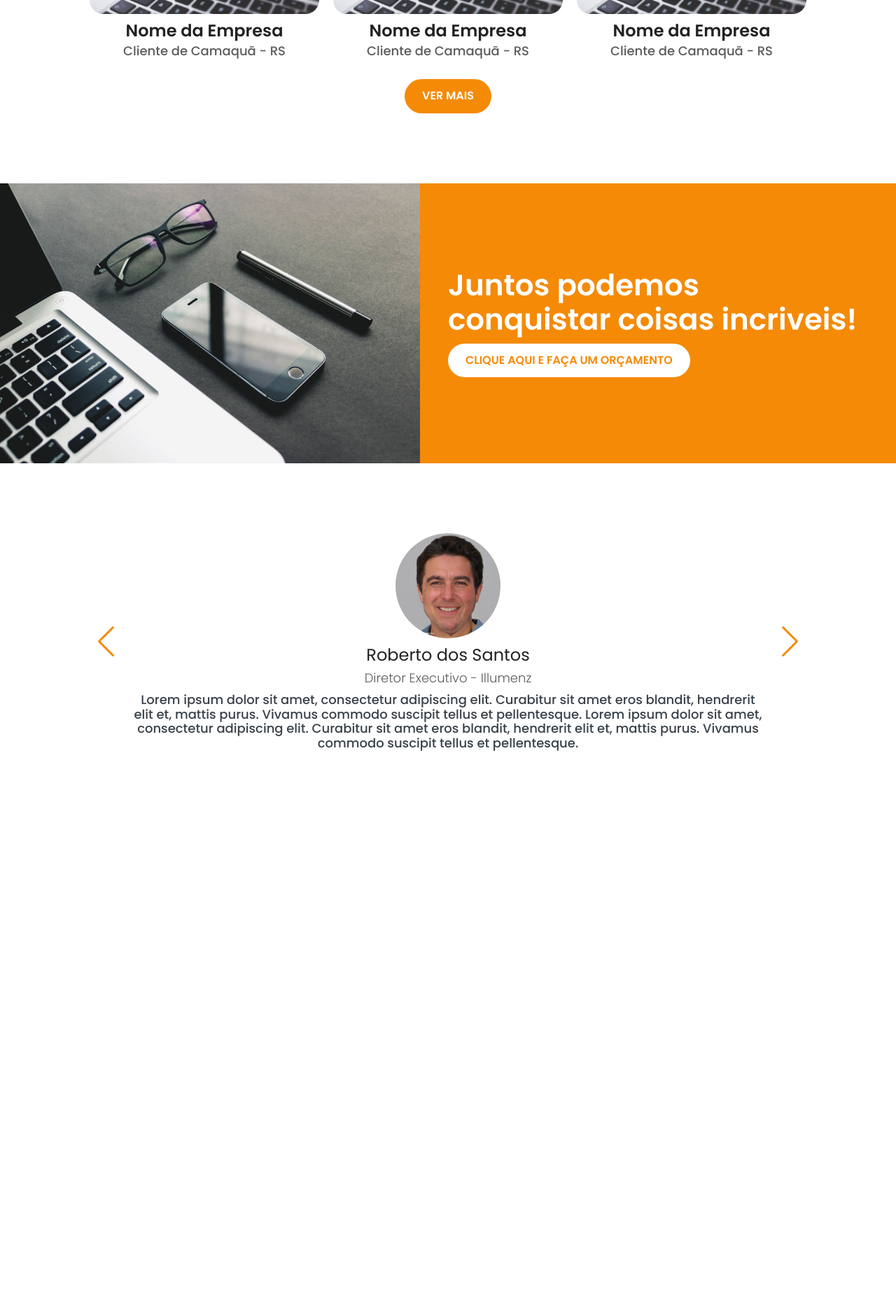
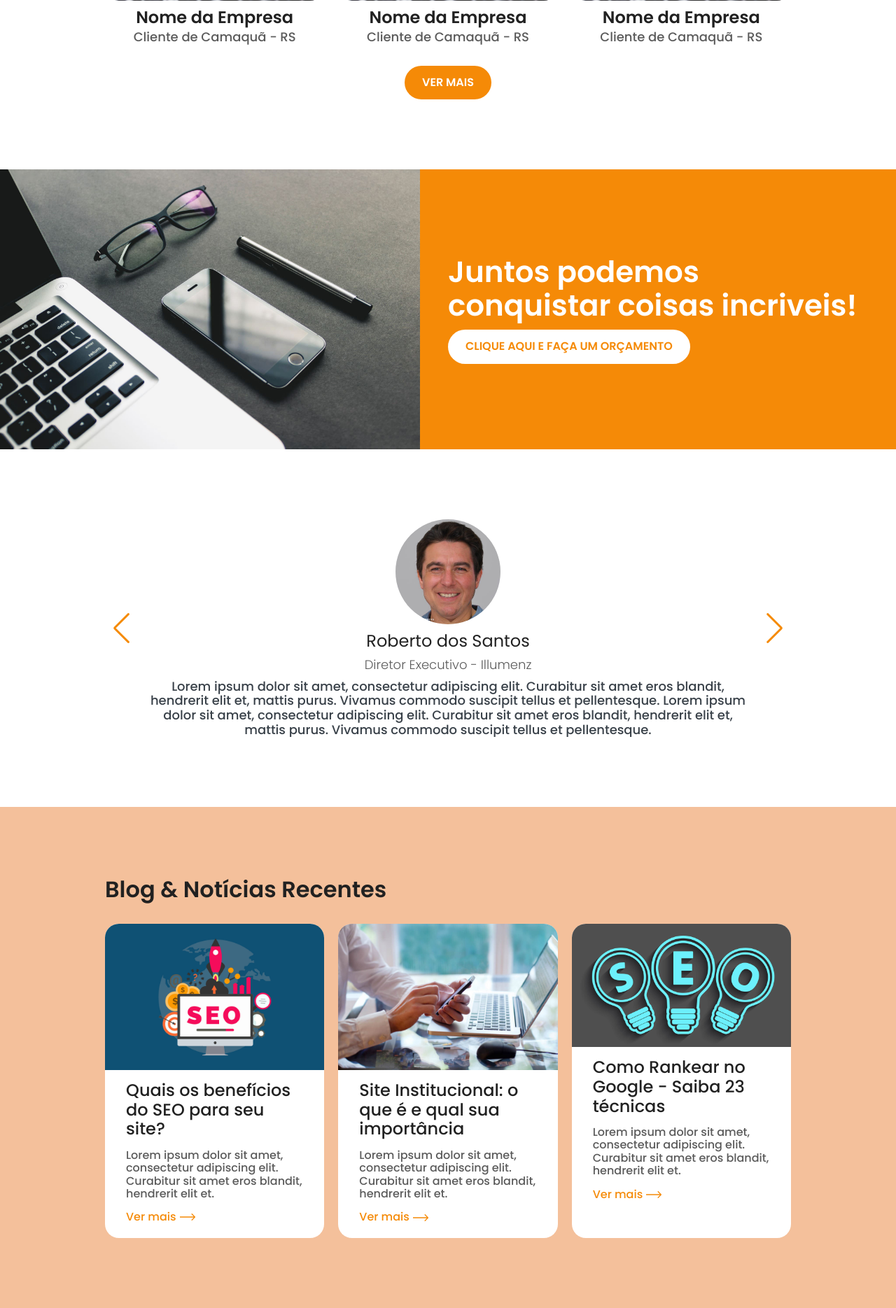
Before and after one commit to Fox-Websites/Fox-Webites, a PHP site: page / in a window 1280 px wide. Shown: the part 2491-4360 px from the top of the page at 70% size. Before the commit the page ends 3564 px from the top, so only its background shows below. Run offline with PHP 8.4, Linux system fonts and the light colour scheme.

Commit message:
Seção de blogs e noticias na pagina Home

```diff
--- a/index.html
+++ b/index.html
@@ -202,6 +202,44 @@
             <div class="swiper-button-next"></div>
         </div>
     </section>
+
+    <section id="posts">
+        <div id="posts__container">
+            <h2 id="posts__title">Blog & Notícias Recentes</h2>
+            <div id="posts__list">
+                <div class="posts__item">
+                    <img class="posts__item__image" src="assets/images/post1.jpg" alt="Post">
+                    <h2 class="posts__item__title">Quais os benefícios do SEO para seu site?</h2>
+                    <p class="posts__item__subtitle">Lorem ipsum dolor sit amet, consectetur adipiscing elit. Curabitur
+                        sit amet eros blandit, hendrerit elit et.</p>
+                    <a href="#" class="posts__item__cta">
+                        <p>Ver mais</p>
+                        <img src="assets/icons/Icon.svg" alt="Icon Right Arrow">
+                    </a>
+                </div>
+                <div class="posts__item">
+                    <img class="posts__item__image" src="assets/images/post2.jpeg" alt="Post">
+                    <h2 class="posts__item__title">Site Institucional: o que é e qual sua importância </h2>
+                    <p class="posts__item__subtitle">Lorem ipsum dolor sit amet, consectetur adipiscing elit. Curabitur
+                        sit amet eros blandit, hendrerit elit et.</p>
+                    <a href="#" class="posts__item__cta">
+                        <p>Ver mais</p>
+                        <img src="assets/icons/Icon.svg" alt="Icon Right Arrow">
+                    </a>
+                </div>
+                <div class="posts__item">
+                    <img class="posts__item__image" src="assets/images/post3.jpg" alt="Post">
+                    <h2 class="posts__item__title">Como Rankear no Google - Saiba 23 técnicas</h2>
+                    <p class="posts__item__subtitle">Lorem ipsum dolor sit amet, consectetur adipiscing elit. Curabitur
+                        sit amet eros blandit, hendrerit elit et.</p>
+                    <a href="#" class="posts__item__cta">
+                        <p>Ver mais</p>
+                        <img src="assets/icons/Icon.svg" alt="Icon Right Arrow">
+                    </a>
+                </div>
+            </div>
+        </div>
+    </section>
     <script src="https://unpkg.com/swiper@7/swiper-bundle.min.js"></script>
     <script src="js/script.js"></script>
 </body>
--- a/style/scss/_base.scss
+++ b/style/scss/_base.scss
@@ -1,14 +1,14 @@
 $arsenic: #394149;
 $raisinBlack: #212121;
 $tangerine: #f58a07;
-$peachOrange: #F4C09B;
+$peachOrange: #f4c09b;
 $oldLace: #fef3e6;
 $white: #ffffff;
 $davysGrey: #5b5b5b;
 
 $poppins: "Poppins", sans-serif;
 
-$widthContent: 80vw;
+$widthContent: 980px;
 $boxHeight: 550px;
 
 ::-webkit-scrollbar-track {
--- a/style/scss/_home.scss
+++ b/style/scss/_home.scss
@@ -328,6 +328,64 @@
   }
 }
 
+#posts {
+  width: 100%;
+  background-color: $peachOrange;
+  #posts__container {
+    width: $widthContent;
+    margin: 0 auto;
+    display: flex;
+    flex-direction: column;
+    padding: 100px 0;
+    #posts__title {
+      font-size: 32px;
+      font-weight: 600;
+      color: $raisinBlack;
+    }
+    #posts__list {
+      display: flex;
+      flex-direction: row;
+      gap: 20px;
+      margin-top: 30px;
+      .posts__item {
+        flex: 1;
+        display: flex;
+        flex-direction: column;
+        background-color: $white;
+        border-radius: 20px;
+        gap: 15px;
+        .posts__item__image {
+          max-width: 100%;
+          border-top-left-radius: 20px;
+          border-top-right-radius: 20px;
+        }
+        .posts__item__title {
+          font-size: 24px;
+          font-weight: 500;
+          color: $raisinBlack;
+          padding: 0 30px;
+        }
+        .posts__item__subtitle {
+          font-weight: 500;
+          color: $davysGrey;
+          padding: 0 30px;
+        }
+        .posts__item__cta {
+          display: flex;
+          flex-direction: row;
+          align-items: center;
+          gap: 5px;
+          padding: 0 30px 20px 30px;
+          p {
+            color: $tangerine;
+            font-weight: 500;
+          }
+        }
+      }
+    }
+  }
+}
+
 /* Tablets */
 @media only screen and (min-width: 788px) and (max-width: 979px) {
 }
@@ -414,4 +472,13 @@
       }
     }
   }
+
+  #posts {
+    #posts__container {
+      #posts__list {
+        flex-direction: column;
+        gap: 50px;
+      }
+    }
+  }
 }
```
Also changed, not shown: assets/icons/Icon.svg (added), assets/images/post1.jpg (added), assets/images/post2.jpeg (added), assets/images/post3.jpg (added), assets/seo-idea-lightbulbs-ss-1920.jpg (added), style/css/style.css.
